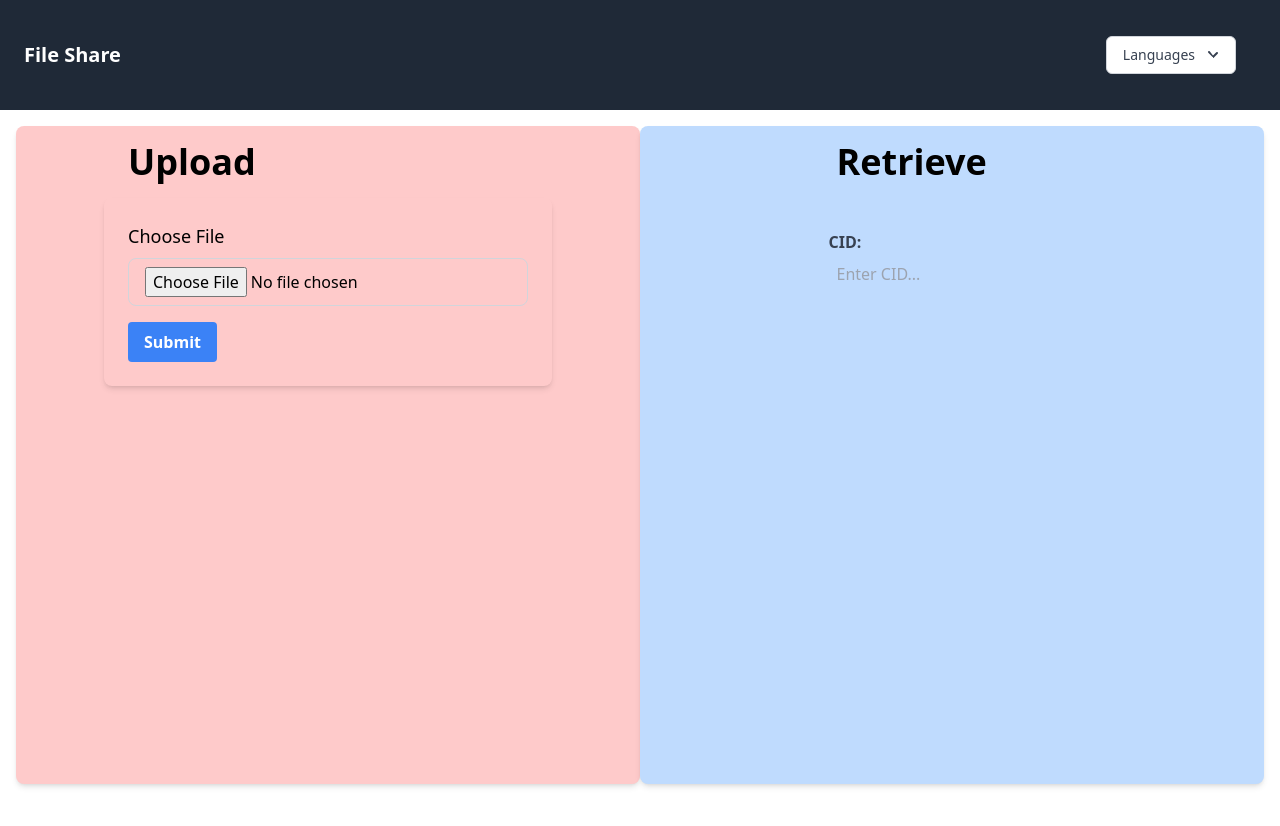
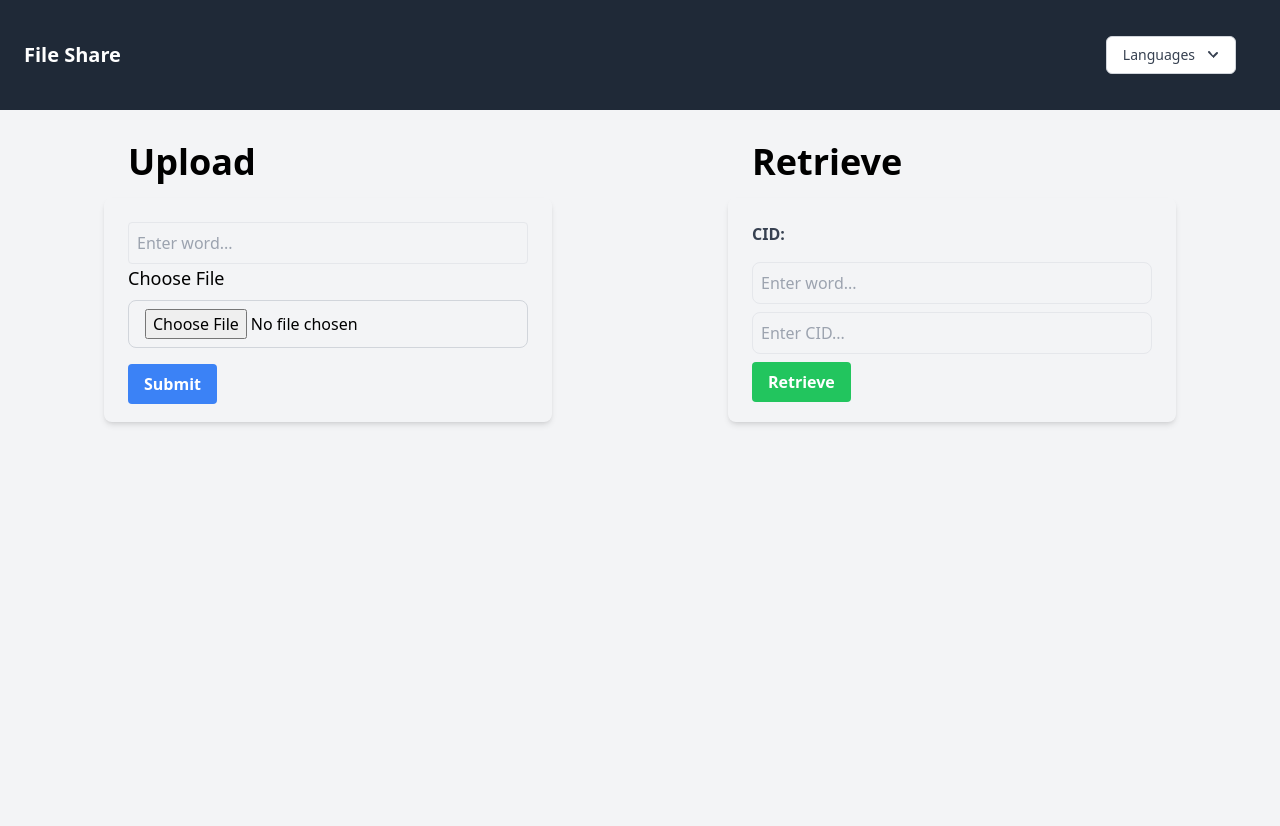
Before and after one commit to Sachin-kr21/File-Sharing-Using-IPFS, a React (Vite) app: page / in a window 1280 px wide. Shown: the top 826 px of the page. Before the commit the page ends 800 px from the top, so only its background shows below. Built offline with nearby package versions, Linux system fonts and the light colour scheme.

Commit message:
minor changes

```diff
--- a/src/App.jsx
+++ b/src/App.jsx
@@ -7,17 +7,17 @@ function App() {
   return (
     <>
 
-    <div className="h-screen flex flex-col">
     <div className="flex-none">
         <Appbar />
     </div>
-    <div className="flex flex-grow p-4 ">
-    <div className="w-1/2 flex justify-center bg-red-200 rounded-lg shadow-md">
+    <div className="flex h-screen flex-col">
+    <div className="flex  p-4 ">
+    <div className="w-1/2 flex justify-center bg-transparent rounded-lg ">
         <div className="max-w-md mx-auto ">
             <Upload />
         </div>
     </div>
-    <div className="w-1/2 flex justify-center bg-blue-200 rounded-lg shadow-md">
+    <div className="w-1/2 flex justify-center bg-transparent rounded-lg ">
         <div className="max-w-md mx-auto">
             <Retrieve />
         </div>
--- a/src/components/Retrieve.jsx
+++ b/src/components/Retrieve.jsx
@@ -6,9 +6,20 @@ import { useTranslation } from "react-i18next";
 const Retrieve = () => {
   // const [selectedFile, setSelectedFile] = useState();
   const [cid, setCid]= useState();
+  const [word,setWord] = useState();
   const changeHandler = (event) => {
     setCid(event.target.value);
-  };
+    // setWord(event.target.value);
+
+};
+    const changeHandlerWord = (event) => {
+        // setCid(event.target.value);
+        setWord(event.target.value);
+
+    };
+const retrieve = ()=>{
+    setCid(localStorage.getItem(word));
+}
   const {t} = useTranslation();
   const gateway = "scarlet-adverse-emu-312.mypinata.cloud"
   async function downloadImage() {
@@ -51,29 +62,40 @@ const Retrieve = () => {
 
   return (
     <>
-    <h1 className='flex items-center justify-between text-black py-4 px-6 text-4xl font-bold'>Retrieve</h1>
+    <h1 className='flex items-center justify-between text-black py-4 px-6 text-4xl font-bold'>{t("Retrieve")}</h1>
 
-    <div className="mt-8 px-4 ">
+    <div className=" max-w-full mx-auto p-6  shadow-md rounded-lg h-56 ">
 
-        <label htmlFor="cidInput" className="block text-gray-700 font-semibold mb-2">CID:</label>
+        <label htmlFor="cidInput" className="block  text-gray-700 font-bold mb-2">CID:</label>
+            <input
+                type="text"
+                id="cidInput"
+                value={word}
+                onChange={changeHandlerWord}
+                placeholder={t("Enter") + " word..."}
+                className="w-full bg-transparent  border  focus:outline-none rounded-lg p-2 mt-2"
+            />
             <input
                 type="text"
                 id="cidInput"
                 value={cid}
                 onChange={changeHandler}
                 placeholder={t("Enter") + " CID..."}
-                className="w-full bg-transparent border-none focus:outline-none px-2"
+                className="w-full bg-transparent  border  focus:outline-none rounded-lg p-2 mt-2"
             />
+            {
+                !cid && (<button className="mt-2 bg-green-500 hover:bg-green-700 text-white font-bold py-2 px-4 rounded" onClick={retrieve}>Retrieve</button>)
+            }
         {cid && (
             <div>
-            <div className="flex items-center mb-2 p-2 ">
-                <button onClick={downloadImage}  className="bg-blue-500 hover:bg-blue-700 text-white font-bold py-2 px-4 rounded mr-2">
+            <div className="flex items-center mb-2 mt-2 p-2 ">
+                <button onClick={downloadImage}  className="bg-green-500 hover:bg-green-700 text-white font-bold py-2 px-4 rounded mr-2">
                    {t( "Download Image")}
                 </button>
             </div>
-            <div className="flex items-center mb-2">
+            <div className="flex items-center mb-2 mt-10">
 
-            <a href={`https://${gateway}/ipfs/${cid} `}>
+            <a href={`https://${gateway}/ipfs/${cid}`}>
                         <Image url={`https://${gateway}/ipfs/${cid}`} className="mr-2 " />
                     </a>
                       </div>
--- a/src/components/Upload.jsx
+++ b/src/components/Upload.jsx
@@ -22,7 +22,7 @@ const Upload= () => {
   const changeHandler = (event) => {
     setSelectedFile(event.target.files[0]);
   };
-
+  const [word,setWord] =  useState();
   // const handleDrop = (e) => {
   //   e.preventDefault();
   //   setSelectedFile(e.dataTransfer.files[0]);
@@ -86,6 +86,7 @@ const Upload= () => {
       // console.log("authtoken"+pinata);
       const resData = await res.json();
       setCid(resData.IpfsHash);
+      localStorage.setItem(word , resData.IpfsHash)
       console.log(resData);
     } catch (error) {
       console.log(error);
@@ -96,26 +97,49 @@ const Upload= () => {
 
   return (
     <>
-    <h1 className='flex items-center justify-between text-black py-4 px-6 text-4xl font-bold'>Upload</h1>
-    <div className="max-w-full mx-auto p-6  shadow-md rounded-lg">
+    <h1 className='flex items-center justify-between text-black py-4 px-6 text-4xl font-bold'>{t("Upload")}</h1>
+    <div className="max-w-full mx-auto p-6  shadow-md rounded-lg h-56">
       {error && <h1>{t("Upload Failed")}</h1>
       }
+       <input
+                type="text"
+                id="cidInput"
+                value={word}
+                onChange={(e)=>{
+                  setWord(e.target.value)
+                }}
+                placeholder={t("Enter") + " word..."}
+                className="w-full bg-transparent border rounded focus:outline-none p-2"
+            />
     <label htmlFor="fileInput" className="block text-lg font-medium mb-2">{t("Choose File")}</label>
     <input id="fileInput" type="file" onChange={changeHandler} className="w-full border border-gray-300 rounded-lg px-4 py-2 mb-4" />
-    <button onClick={handleSubmission} className="bg-blue-500 hover:bg-blue-700 text-white font-bold py-2 px-4 rounded">{t("Submit")}</button>
+    <button onClick={handleSubmission} className="bg-blue-500 hover:bg-blue-700 text-white font-bold py-2 px-4 rounded ">{t("Submit")}</button>
       </div>
     <div>
         {cid && (
             <div className="mt-4">
-            <h1 className='text-l mb-2 font-bold'>CID:</h1>
-            <div className="flex items-center bg-gray-100 rounded p-2 mb-2">
+            {word && (
+            <div>
+            <h1 className='text-l mb-2 font-bold'>File successfully uploaded with the following word:</h1>
+            <div className="flex items-center bg-transparent border border-blue-500 rounded p-2 mb-2 relative">
                 <span className="flex-grow pr-7" onClick={() => navigator.clipboard.writeText(cid)}>
-                    {cid}
+                    {word}
                 </span>
-                <button className="ml-2  text-black hover:text-white font-bold py-1 px-2 rounded" onClick={() => navigator.clipboard.writeText(cid)}>
+                <button className="ml-2  text-black hover:text-white font-bold py-1 px-2 rounded absolute right-1 backdrop-blur-sm" onClick={() => navigator.clipboard.writeText(word)}>
                 <FontAwesomeIcon icon={faCopy} />
                 </button>
             </div>
+            </div>)}
+            <h1 className='text-l mb-2 font-bold'>CID:</h1>
+            <div className="flex items-center bg-transparent border border-blue-500 rounded p-2 mb-2 relative">
+                <span className="flex-grow pr-7 overflow-hidden" onClick={() => navigator.clipboard.writeText(cid)}>
+                    {cid}
+                </span>
+                <button className="ml-2  text-black hover:text-white font-bold py-1 px-2 rounded absolute right-1 backdrop-blur-sm" onClick={() => navigator.clipboard.writeText(cid)}>
+                <FontAwesomeIcon icon={faCopy} />
+                </button>
+            </div>
+
             <div className="flex items-center">
 
                 {/* <Image url={`https://scarlet-adverse-emu-312.mypinata.cloud/ipfs/${cid}`} /> */}
--- a/src/index.css
+++ b/src/index.css
@@ -1,3 +1,12 @@
 @tailwind base;
 @tailwind components;
 @tailwind utilities;
+
+html,
+body {
+  height: 100%;
+}
+
+body {
+  background-color: #f3f4f6; /* Replace with your desired background color */
+}
--- a/src/locale/en.json
+++ b/src/locale/en.json
@@ -31,7 +31,9 @@
         "Enter":"Enter",
         "Download Image":"Download Image",
         "View Full Image":"View Full Image",
-        "File Share":"File Share"
+        "File Share":"File Share",
+        "Upload":"Upload",
+        "Retrieve":"Retrieve"
 
 
     }
--- a/src/locale/es.json
+++ b/src/locale/es.json
@@ -31,7 +31,9 @@
   "Enter": "Ingresar",
   "Download Image": "Descargar imagen",
   "View Full Image": "Ver imagen completa",
-  "File Share": "Compartición de archivos"
+  "File Share": "Compartición de archivos",
+  "Upload": "Subir",
+  "Retrieve": "recuperar"
 
     }
   }
--- a/src/locale/fr.json
+++ b/src/locale/fr.json
@@ -31,6 +31,8 @@
   "Enter": "Entrer",
   "Download Image": "Télécharger l'image",
   "View Full Image": "Voir l'image complète",
-  "File Share": "Partage de fichiers"
+  "File Share": "Partage de fichiers",
+  "Upload": "Télécharger",
+  "Retrieve": "Récupérer"
     }
   }
--- a/src/locale/hi.json
+++ b/src/locale/hi.json
@@ -31,6 +31,8 @@
   "Enter": "लिखे",
   "Download Image": "छवि डाउनलोड करें",
   "View Full Image": "पूरी छवि देखें",
-  "File Share": "फ़ाइल साझा करना"
+  "File Share": "फ़ाइल साझा करना",
+  "Upload": "डालना",
+  "Retrieve": "पुन: प्राप्त करें"
     }
   }
--- a/src/locale/te.json
+++ b/src/locale/te.json
@@ -31,6 +31,8 @@
   "Enter": "నమోదు చేయండి",
   "Download Image": "చిత్రాన్ని డౌన్‌లోడ్ చేయండి",
   "View Full Image": "పూర్తి చిత్రాన్ని వీక్షించండి",
-  "File Share": "ఫైల్ షేరింగ్"
+  "File Share": "ఫైల్ షేరింగ్",
+  "Upload": "అప్‌లోడ్ చేయండి",
+  "Retrieve": "తిరిగి పొందండి"
     }
   }
--- a/src/locale/zh.json
+++ b/src/locale/zh.json
@@ -31,6 +31,8 @@
   "Enter": "进入",
   "Download Image": "下载图片",
   "View Full Image": "查看完整图片",
-  "File Share": "文件共享"
+  "File Share": "文件共享",
+  "Upload": "上传",
+  "Retrieve": "检索"
     }
   }
```
Also changed, not shown: utils/genai.js (added, +53 -0 lines).
